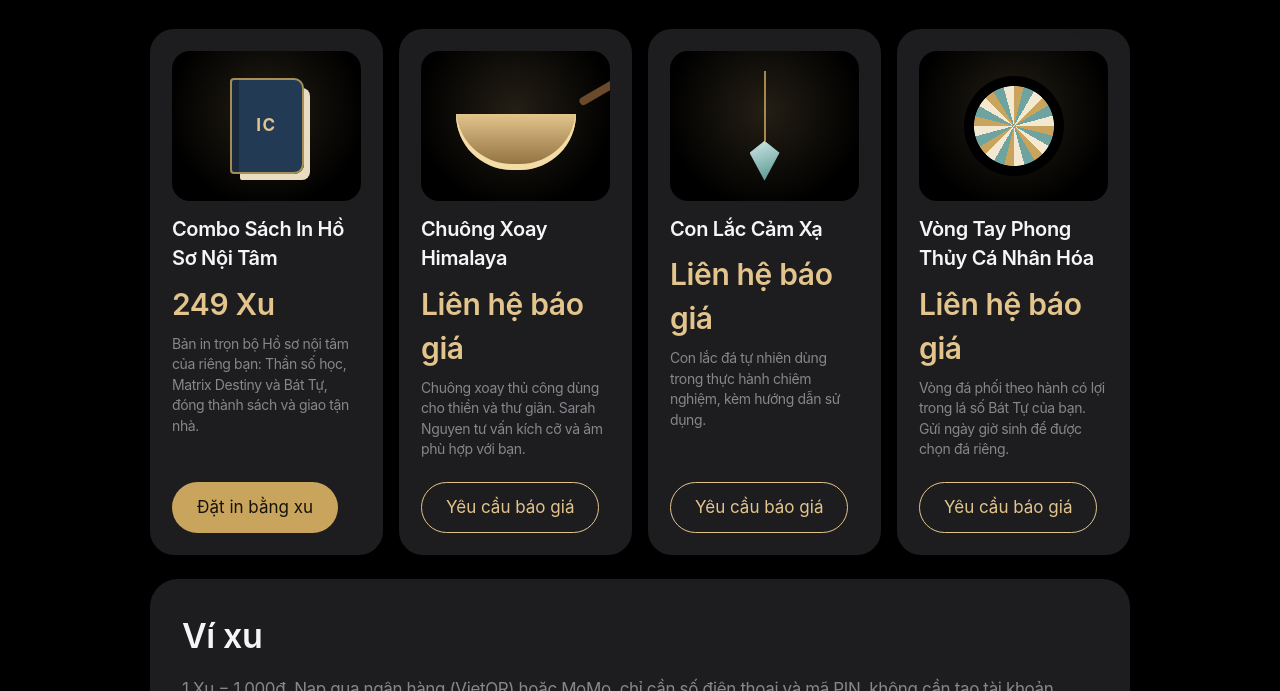
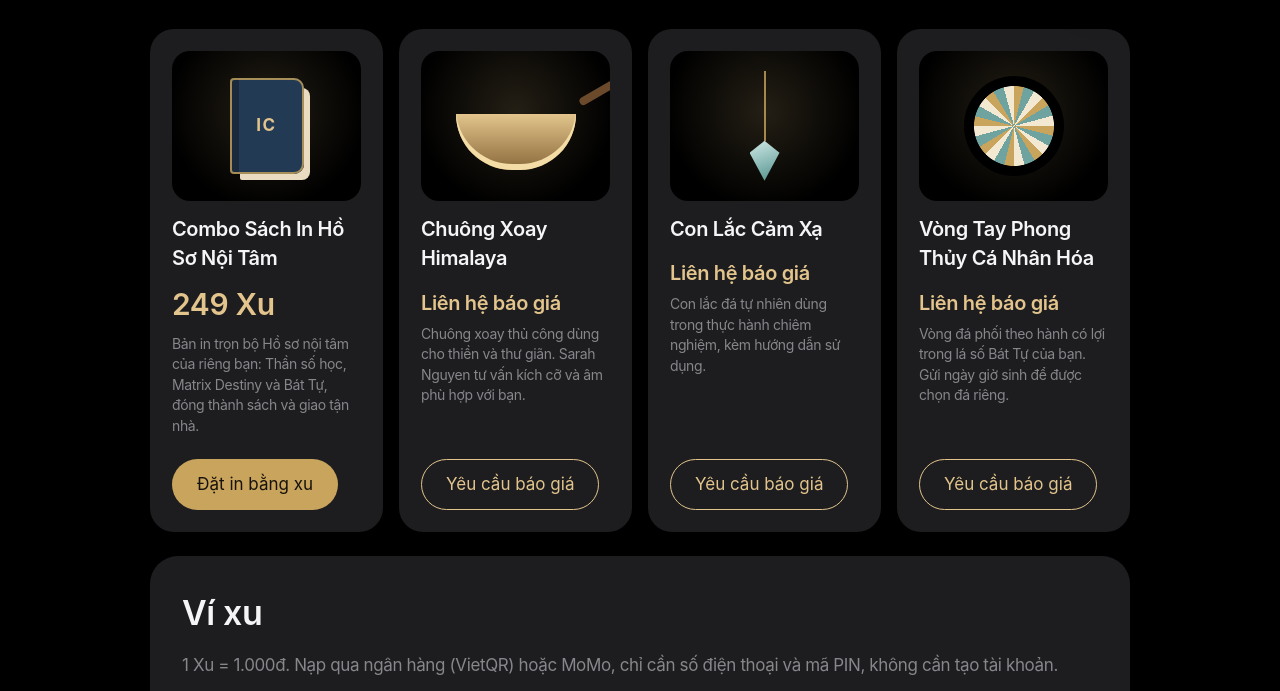
Before and after one commit to minhle111509/innercode, a website with bundled scripts: page shop.html in a window 1280 px wide. Shown: the part 786-1477 px from the top of the page. Built offline with nearby package versions, Linux system fonts and the light colour scheme.

Commit message:
Shrink quote-only price label on shop cards
Co-Authored-By: Claude Opus 5.5 <noreply@anthropic.com>
Claude-Session: https://claude.ai/code/session_011y2FFcQCh6k7qzUXD36QD8

```diff
--- a/css/style.css
+++ b/css/style.css
@@ -868,3 +868,4 @@ input[type="range"] { width: 100%; accent-color: var(--accent); }
   .pack-grid { gap: 6px; }
   .pack strong { font-size: 17px; }
 }
+.offer-price.quote { font-size: 20px; line-height: 1.3; padding-top: 0.4em; }
--- a/js/shop/shop-page.js
+++ b/js/shop/shop-page.js
@@ -8,7 +8,7 @@ const packs = document.getElementById('pack-list');
 grid.append(...PRODUCTS.map((product) => el('article', { class: 'product', id: product.key }, [
   el('div', { class: `product-art art-${product.art}`, 'aria-hidden': 'true' }, el('span')),
   el('h3', { text: product.name }),
-  el('p', { class: 'offer-price', text: Number.isFinite(product.coins) ? `${product.coins} Xu` : 'Liên hệ báo giá' }),
+  el('p', { class: Number.isFinite(product.coins) ? 'offer-price' : 'offer-price quote', text: Number.isFinite(product.coins) ? `${product.coins} Xu` : 'Liên hệ báo giá' }),
   el('p', { class: 'muted', text: product.text }),
   el('button', {
     type: 'button',
```
